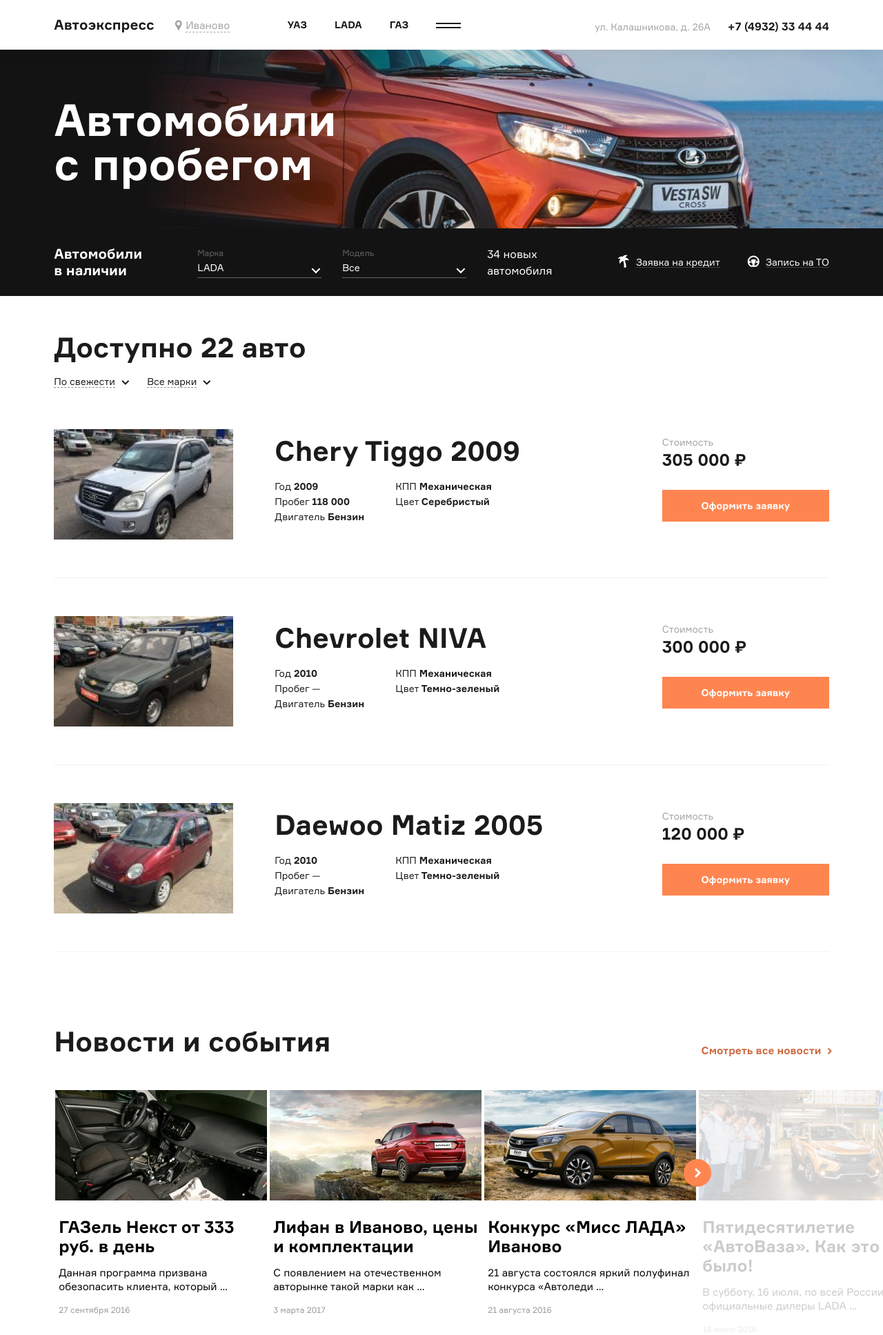
After one commit to andbile/avtoexpress, a PHP site: page /cars_used.php in a window 1280 px wide. The commit adds this page. Shown: the top 1935 px of the page at 69% size. Run offline with PHP 8.4, Linux system fonts and the light colour scheme.

Commit message:
Added cars_used.php

```diff
--- /dev/null
+++ b/src/cars_used.php
@@ -0,0 +1,323 @@
+<?php require_once 'template-parts/page_head.php' ?>
+<!-- top main menu -->
+<? require_once 'template-parts/header.php' ?>
+<main>
+
+<section class="section-top-photo container">
+        <div class="brand__bg">
+            <div class="brand__bg-gradient"></div>
+            <img src="img/bg_brand_01.jpg" alt="Фото автомобиля">
+        </div>
+
+        <div class="brand__content">
+                <div class="content__title--type2">Автомобили<br> с пробегом</div>
+        </div>
+    </section>
+
+<section class="car-filter car-filter--brand container">
+
+        <form action="" method="post" name="car-filter">
+
+            <div class="car-filter__wrp">
+                <div class="car-filter__title">Автомобили<br> в наличии</div>
+
+                <div class='car-filter__select'>
+                    <label for="select-brand">Марка</label>
+                    <select id="select-brand" name="select-brand">
+                        <option value="b1">LADA</option>
+                        <option value="b2">УАЗ</option>
+                        <option value="b3">ГАЗ</option>
+                        <option value="b4">Все</option>
+                    </select>
+                </div>
+
+
+                <div class='car-filter__select'>
+                    <label for="select-model">Модель</label>
+                    <select id="select-model" name="select-model">
+                        <option value="b1">Все</option>
+                        <option value="b2">Модель 1</option>
+                        <option value="b3">Модель 2</option>
+                        <option value="b4">Модель 3</option>
+                    </select>
+                </div>
+
+                <div class="car-filter__num-cars"><a href="">34 новых <br> автомобиля</a></div>
+            </div>
+
+
+            <div class="car-filter__links-wrp">
+                <div class="credit link-line link-line-white">
+                    <span class="icon icon-palm"></span>
+                    <a href="">Заявка на кредит</a>
+                </div>
+                <div class="service link-line link-line-white">
+                    <span class="icon icon-steering_wheel"></span>
+                    <a href="">Запись на ТО</a>
+                </div>
+            </div>
+
+            <input type="submit" class="" name="car-filter" value="">
+        </form>
+    </section>
+
+<section class="section-models-used container">
+
+
+    <div class="models-used__header-wrp">
+        <div class="content__title">Доступно 22 авто</div>
+        <div class="models-used__header-links">
+
+            <div class="link-with-border--path-bottom">
+                <a href="">По свежести</a>
+                <span class="icon icon-path_left"></span>
+            </div>
+
+            <div class="link-with-border--path-bottom">
+                <a href="">Все марки</a>
+                <span class="icon icon-path_left"></span>
+            </div>
+        </div>
+    </div>
+
+
+
+    <div class="models-used__items">
+
+        <div class="models-used__item">
+            <div class="models-used__item-wrp">
+                <div class="models-used__img bock_img-full" data-bock-img--full><a href="model_used.php"><img src="img/used_avto_1.jpg" alt="Фото автомобиля"></a></div>
+                <div class="models-used__content">
+                    <div class="content__title"><a href="model_used.php">Chery Tiggo 2009</a></div>
+                    <div class="models-used__specifications">
+                        <div class="col-1">
+                            <div><span>Год </span><b class="">2009</b></div>
+                            <div><span>Пробег </span><b>118 000</b></div>
+                            <div> <span>Двигатель </span><b>Бензин</b></div>
+                        </div>
+                        <div class="col-2">
+                            <div><span>КПП </span><b>Механическая</b></div>
+                            <div><span>Цвет </span><b>Серебристый</b></div>
+                        </div>
+                    </div>
+                </div>
+            </div>
+
+            <div class="models-used__cost">
+                <div class="models-used__price-wrp">
+                    <div class="text">Стоимость</div>
+                    <div class="price">305 000 &#x20bd;</div>
+                </div>
+
+                <div class="btn btn--orange" data-action="modal_window" data-target="make_request"><a href="">Оформить заявку</a></div>
+
+            </div>
+        </div>
+
+
+
+        <div class="models-used__item">
+            <div class="models-used__item-wrp">
+                <div class="models-used__img bock_img-full" data-bock-img--full><a href="model_used.php"><img src="img/used_avto_2.jpg" alt="Фото автомобиля"></a></div>
+                <div class="models-used__content">
+                    <div class="content__title"><a href="model_used.php">Chevrolet NIVA</a></div>
+                    <div class="models-used__specifications">
+                        <div class="col-1">
+                            <div><span>Год </span><b class="">2010</b></div>
+                            <div><span>Пробег — </span><b></b></div>
+                            <div> <span>Двигатель </span><b>Бензин</b></div>
+                        </div>
+                        <div class="col-2">
+                            <div><span>КПП </span><b>Механическая</b></div>
+                            <div><span>Цвет </span><b>Темно-зеленый</b></div>
+                        </div>
+                    </div>
+                </div>
+            </div>
+
+            <div class="models-used__cost">
+                <div class="models-used__price-wrp">
+                    <div class="text">Стоимость</div>
+                    <div class="price">300 000 &#x20bd;</div>
+                </div>
+                <div class="btn btn--orange" data-action="modal_window" data-target="make_request"><a href="">Оформить заявку</a></div>
+
+            </div>
+        </div>
+
+        <div class="models-used__item">
+            <div class="models-used__item-wrp">
+                <div class="models-used__img bock_img-full" data-bock-img--full><img src="img/used_avto_3.jpg" alt="Фото автомобиля"></a></div>
+                <div class="models-used__content">
+                    <div class="content__title"><a href="model_used.php">Daewoo Matiz 2005</a></div>
+                    <div class="models-used__specifications">
+                        <div class="col-1">
+                            <div><span>Год </span><b class="">2010</b></div>
+                            <div><span>Пробег — </span><b></b></div>
+                            <div> <span>Двигатель </span><b>Бензин</b></div>
+                        </div>
+                        <div class="col-2">
+                            <div><span>КПП </span><b>Механическая</b></div>
+                            <div><span>Цвет </span><b>Темно-зеленый</b></div>
+                        </div>
+                    </div>
+                </div>
+            </div>
+
+            <div class="models-used__cost">
+                <div class="models-used__price-wrp">
+                    <div class="text">Стоимость</div>
+                    <div class="price">120 000 &#x20bd;</div>
+                </div>
+                <div class="btn btn--orange" data-action="modal_window" data-target="make_request"><a href="">Оформить заявку</a></div>
+
+            </div>
+        </div>
+
+    </div>
+
+</section>
+
+
+<section class="section-models-slider   container">
+        <div class="information-title_wrp">
+            <h2 class="content__title">Новости и события</h2>
+            <div class="content__link">
+                <a href="">Смотреть все новости</a>
+                <span class="icon icon-path_right"></span>
+            </div>
+        </div>
+
+        <div class="slider__wrapper" data-slider-information>
+
+            <div class="slider-btn-wrp  slider-btn-wrp--information">
+                <span class="slider-btn slider-btn--prev" data-prev></span>
+                <span class="slider-btn slider-btn--next" data-next></span>
+            </div>
+
+            <div class="slider-items-wrp">
+
+                <div class="slide-item slide-item--information">
+                    <a href="" class="information__item">
+                        <div class="information__img">
+                            <img  src="img/information_preview_01.jpg" alt="Полезная информация">
+                        </div>
+                        <div class="information__content">
+                            <p class="information__title">ГАЗель Некст от 333 руб. в день</p>
+                            <p  class="information_description">Данная программа призвана обезопасить клиента, который …</p>
+                            <p class="information_description__date">27 сентября 2016</p>
+                        </div>
+                    </a>
+                </div>
+
+                <div class="slide-item slide-item--information">
+                    <a href="" class="information__item">
+                        <div class="information__img">
+                            <img  src="img/information_preview_02.jpg" alt="Полезная информация">
+                        </div>
+                        <div class="information__content">
+                            <p class="information__title">Лифан в Иваново, цены и комплектации</p>
+                            <p  class="information_description">С появлением на отечественном авторынке такой марки как …</p>
+                            <p class="information_description__date">3 марта 2017</p>
+                        </div>
+                    </a>
+                </div>
+
+                <div class="slide-item slide-item--information">
+                    <a href="" class="information__item">
+                        <div class="information__img">
+                            <img  src="img/information_preview_03.jpg" alt="Полезная информация">
+                        </div>
+                        <div class="information__content">
+                            <p class="information__title">Конкурс «Мисс ЛАДА» Иваново </p>
+                            <p  class="information_description">21 августа состоялся яркий полуфинал конкурса «Автоледи …</p>
+                            <p class="information_description__date">21 августа 2016</p>
+                        </div>
+                    </a>
+                </div>
+
+                <div class="slide-item slide-item--information">
+                    <a href="" class="information__item">
+                        <div class="information__img">
+                            <img  src="img/information_preview_04.jpg" alt="Полезная информация">
+                        </div>
+                        <div class="information__content">
+                            <p class="information__title">Пятидесятилетие «АвтоВаза». Как это было!</p>
+                            <p  class="information_description">В субботу, 16 июля, по всей России официальные дилеры LADA …</p>
+                            <p class="information_description__date">16 июля 2016</p>
+                        </div>
+                    </a>
+                </div>
+
+                <div class="slide-item slide-item--information">
+                    <a href="" class="information__item">
+                        <div class="information__img">
+                            <img  src="img/information_preview_01.jpg" alt="Полезная информация">
+                        </div>
+                        <div class="information__content">
+                            <p class="information__title">ГАЗель Некст от 333 руб. в день</p>
+                            <p  class="information_description">Данная программа призвана обезопасить клиента, который …</p>
+                            <p class="information_description__date">27 сентября 2016</p>
+                        </div>
+                    </a>
+                </div>
+
+                <div class="slide-item slide-item--information">
+                    <a href="" class="information__item">
+                        <div class="information__img">
+                            <img  src="img/information_preview_02.jpg" alt="Полезная информация">
+                        </div>
+                        <div class="information__content">
+                            <p class="information__title">ГАЗель Некст от 333 руб. в день</p>
+                            <p  class="information_description">Данная программа призвана обезопасить клиента, который …</p>
+                            <p class="information_description__date">27 сентября 2016</p>
+                        </div>
+                    </a>
+                </div>
+
+            </div>
+        </div>
+
+
+
+
+    </section>
+
+<section class="section-map">
+        <script src="https://api-maps.yandex.ru/2.1/?apikey=40b8a09d-8389-4a22-a0ac-2e18995eae34&lang=ru_RU"
+                type="text/javascript">
+        </script>
+        <div id="map">
+
+        </div>
+
+        <script>
+            ymaps.ready(function () {
+                var myMap = new ymaps.Map("map", {
+                    center: [57.026488, 40.968522],
+                    zoom: 16,
+                    controls: []
+                });
+
+
+                var myPlacemark = new ymaps.GeoObject({
+                    geometry: {
+                        type: "Point",
+                        coordinates:  [57.026488, 40.968522]
+                    },
+                    properties: {
+                        // Контент метки.
+                        hintContent: 'г. Иваново, ул. Калашникова, д. 26а'
+                    }
+                });
+
+                myMap.geoObjects.add(myPlacemark);
+            });
+        </script>
+    </section>
+</main>
+<!-- footer -->
+<?php require_once 'template-parts/footer.php'?>
+<?php require_once 'template-parts/privacy_policy.php' ?>
+<?php require_once 'template-parts/modal.php' ?>
+<?php require_once 'template-parts/page_bottom.php' ?>
--- a/src/css/scss/main.scss
+++ b/src/css/scss/main.scss
@@ -22,3 +22,4 @@
 @import "pages/article/module";
 @import "pages/sale/modele";
 @import "pages/service/module";
+@import "pages/cars_used/module";
--- /dev/null
+++ b/src/css/scss/pages/cars_used/_module.scss
@@ -0,0 +1,2 @@
+@import "section-models-used";
+@import "section-models-slider";
--- /dev/null
+++ b/src/css/scss/pages/cars_used/_section-models-slider.scss
@@ -0,0 +1,32 @@
+.section-models-slider{
+  padding-top: 110px;
+  padding-right: 0;
+}
+
+
+
+// ----------- responsive ----------
+@media (max-width: 1030px){
+
+}
+
+@media (max-width: 992px){
+
+
+}
+
+@media (max-width: 768px){
+
+
+}
+
+
+@media (max-width: 576px) {
+  .section-models-slider{
+    padding-top: 50px;
+  }
+
+}
+@media (max-width: 320px){
+
+}
--- /dev/null
+++ b/src/css/scss/pages/cars_used/_section-models-used.scss
@@ -0,0 +1,186 @@
+.section-models-used{
+  padding-top: 55px;
+}
+
+.models-used__header-wrp{
+
+
+  .content__title{
+    margin-bottom: 15px;
+  }
+
+  .link-with-border--path-bottom{
+    margin-right: 25px;
+  }
+
+  .link-with-border--path-bottom:last-child{
+    margin-right: 0;
+  }
+
+}
+
+.models-used__item{
+  padding-top: 55px;
+  padding-bottom: 55px;
+  display: flex;
+  justify-content: space-between;
+  /*flex-wrap: wrap;*/
+  border-bottom: 1px solid #F1F3F4;
+}
+
+.models-used__item-wrp{
+  display: flex;
+  flex-grow: 1;
+  padding-right: 25px;
+
+  .content__title{
+    padding-top: 12px;
+    margin-bottom: 20px;
+  }
+}
+
+
+.models-used__img{
+  flex: none;
+  width: 260px;
+  height: 160px;
+ /* margin-right: 70px;*/
+  margin-right: 7%;
+  transition: opacity 0.4s;
+
+  &:hover{
+    opacity: 0.7;
+  }
+}
+
+.models-used__img img{
+  max-height: 100%;
+  max-width: 100%;
+}
+
+.models-used__specifications{
+  display: flex;
+
+  font-size: 14px;
+  line-height: 22px;
+  /*justify-content: space-between;*/
+
+  .col-1{
+   /* margin-right: 80px;*/
+    margin-right: 45px;;
+  }
+}
+
+.models-used__cost{
+  flex: none;
+  width: 242px;
+
+
+  .text{
+    padding-top: 10px;
+    font-size: 14px;
+    line-height: 18px;
+    opacity: 0.4;
+    margin-bottom: 2px;
+  }
+
+  .price{
+    font-size: 24px;
+    line-height: 28px;
+    font-weight: 700;
+    margin-bottom: 30px;
+    white-space: nowrap;
+  }
+
+  .btn{
+    flex: none;
+    width: 242px;
+  }
+
+}
+
+// ----------- responsive ----------
+@media (max-width: 1030px){
+
+}
+
+@media (max-width: 1100px){
+  .models-used__item{
+    flex-direction: column;
+  }
+
+  .models-used__item-wrp{
+    margin-bottom: 40px;
+    padding-right: 0;
+  }
+
+  .models-used__specifications{
+    flex-direction: column;
+  }
+
+  .models-used__cost{
+    display: flex;
+    width: auto;
+
+    .btn{
+      align-self: flex-end;
+    }
+  }
+
+  .models-used__price-wrp{
+    margin-right: 50px;
+
+    .price{
+      margin-bottom: 0;
+    }
+  }
+
+}
+
+@media (max-width: 768px){
+  .models-used__item-wrp{
+    flex-direction: column;
+  }
+
+  .models-used__img{
+    margin-right: 0;
+    margin-bottom: 20px;
+    width: 100%;
+    height: 57vw;
+  }
+
+
+}
+
+
+@media (max-width: 576px) {
+
+  .models-used__cost{
+    flex-direction: column;
+
+    .models-used__price-wrp{
+      margin-right: 0;
+      margin-bottom: 30px;
+    }
+
+
+    .btn{
+      align-self: flex-start;
+    }
+  }
+
+
+
+}
+@media (max-width: 320px){
+  .models-used__cost{ flex-direction: column;
+
+
+
+
+    .btn{
+      width: 100%;
+    }
+  }
+
+}
--- /dev/null
+++ b/src/model_used.php
@@ -0,0 +1 @@
+<?php
```
Also changed, not shown: src/css/main.css, src/css/main.min.css, src/img/used_avto_1.jpg (added), src/img/used_avto_2.jpg (added), src/img/used_avto_3.jpg (added).
